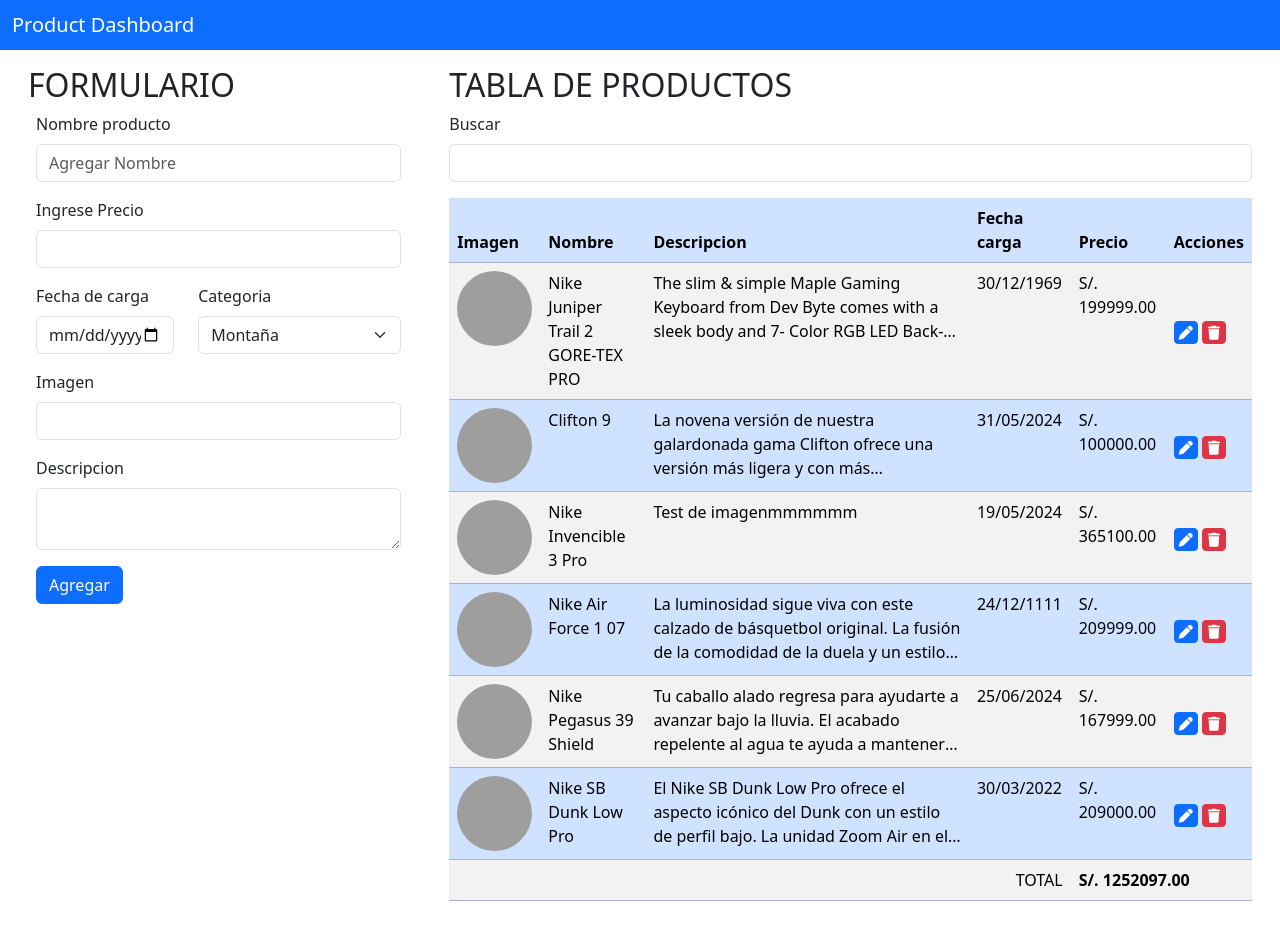
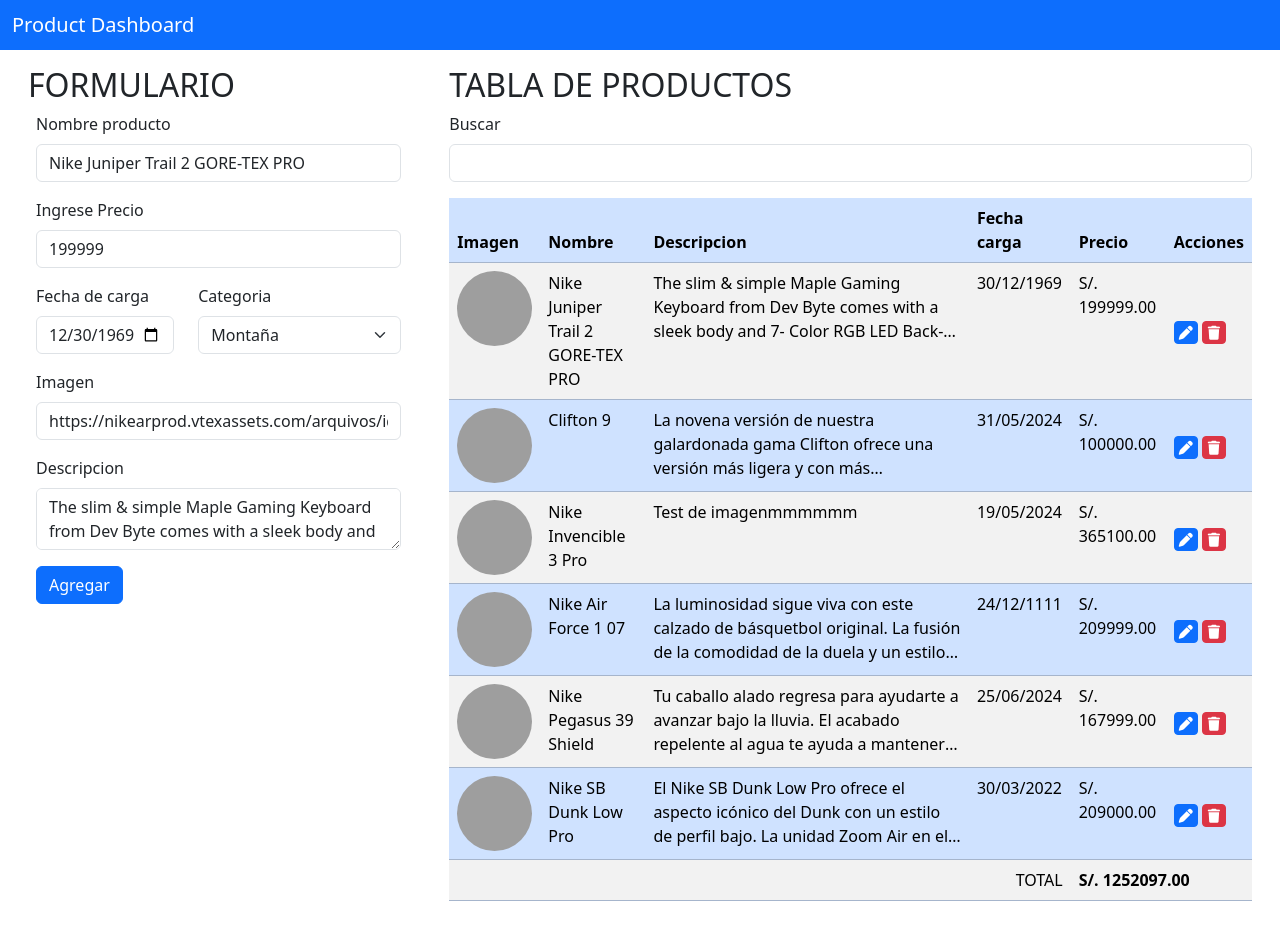
Before and after one commit to AnthonyGiusepe/69116-Admin-product, a plain HTML site: page index.html in a window 1280 px wide. Both pictures are taken after a click on the button 1185 px from the left and 332 px from the top of the page. Drawn offline with nearby package versions, Linux system fonts and the light colour scheme; grey boxes are pictures that could not be loaded.

Commit message:
Editar en progreso

```diff
--- a/JS/product-admin.js
+++ b/JS/product-admin.js
@@ -83,7 +83,7 @@
     <td class="product-date">${formatTimestampToDate(prod.createdAt)}</td>
     <td class="product-price">S/. ${prod.price}.00</td>
     <td class="product-actions">
-        <button class="btn btn-primary btn-sm">
+        <button class="btn btn-primary btn-sm" onclick="editProduct('${prod.id}')">
         <i class="fa-solid fa-pen">
         </i></button>
         <button class="btn btn-danger btn-sm" onclick="deleteProduct('${prod.id}')">
@@ -189,14 +189,24 @@
     console.log(formAdminHTML.checkVisibility())
 })
 
-/*<tr>
-<td class="product-img"><img src="https://static.nike.com/a/images/t_default/28810afe-6b6a-4f6a-beb4-701a3539bb02/invincible-3-zapatillas-de-running-asfalto-9lqlcK.png" alt="nike"></td>
-<td class="product-name">Zapatillas Nike</td>
-<td class="product-description">Para correr en asfalto con tecnolgia de amortiguacion.</td>
-<td class="product-date">2024-05-01</td>
-<td class="product-price">S/ 500.00</td>
-<td class="product-actions">
-    <button class="btn btn-primary btn-sm">Editar</button>
-    <button class="btn btn-danger btn-sm">Eliminar</button>
-</td>
-</tr>*/
+function editProduct(idUpdate){
+
+    console.log("Id para actualizar", idUpdate)
+
+    const productoEdit = products.find(producto => {
+        if(idUpdate === producto.id){
+            return true
+        }
+    })
+
+    const elem = formAdminHTML.elements;
+
+    elem.name.value = productoEdit.name;
+    elem.price.value = productoEdit.price;
+    elem.description.value = productoEdit.description;
+    elem.category.value = productoEdit.category;
+    elem.image.value = productoEdit.image;
+
+    elem.createdAt.value = formatTimestampToInputDate(productoEdit.createdAt)
+
+}
--- a/utils/date.js
+++ b/utils/date.js
@@ -24,3 +24,20 @@
     // return `${day}/${month}/${year}`
 
 }
+
+function formatTimestampToInputDate (date){
+
+    const collator = new Intl.DateTimeFormat("en-CA", {
+        year: 'numeric',
+        month: '2-digit',
+        day: '2-digit'
+    })
+
+    return collator.format(date)
+
+    // const fecha = new Date(date);
+
+    // const year = fecha.getFullYear();
+
+    // const month = fecha.getMonth();
+}
```
Also changed, not shown: index.html (line endings or trailing spaces).
